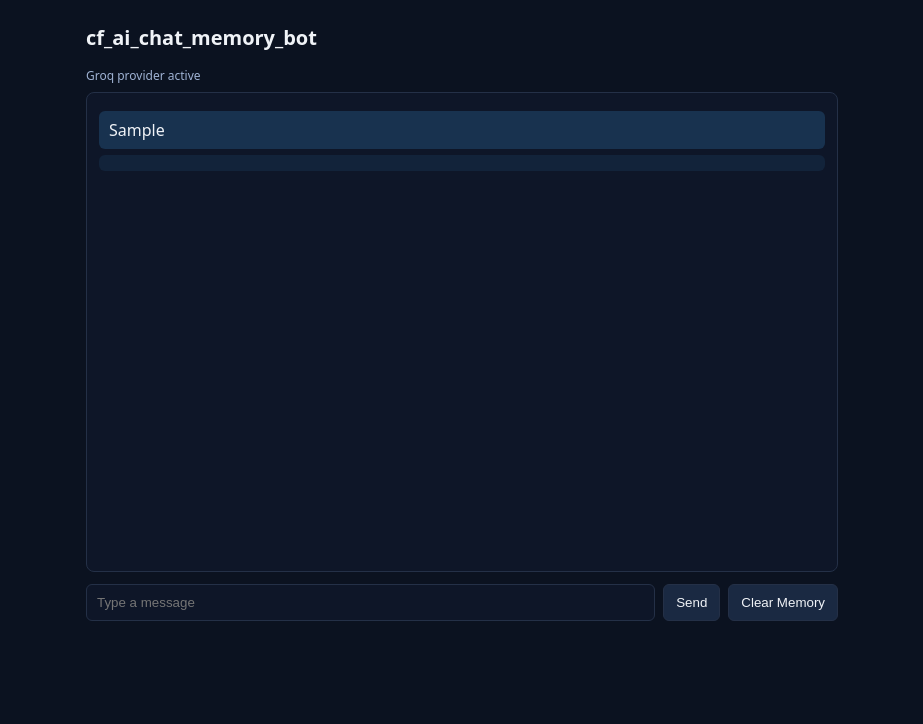
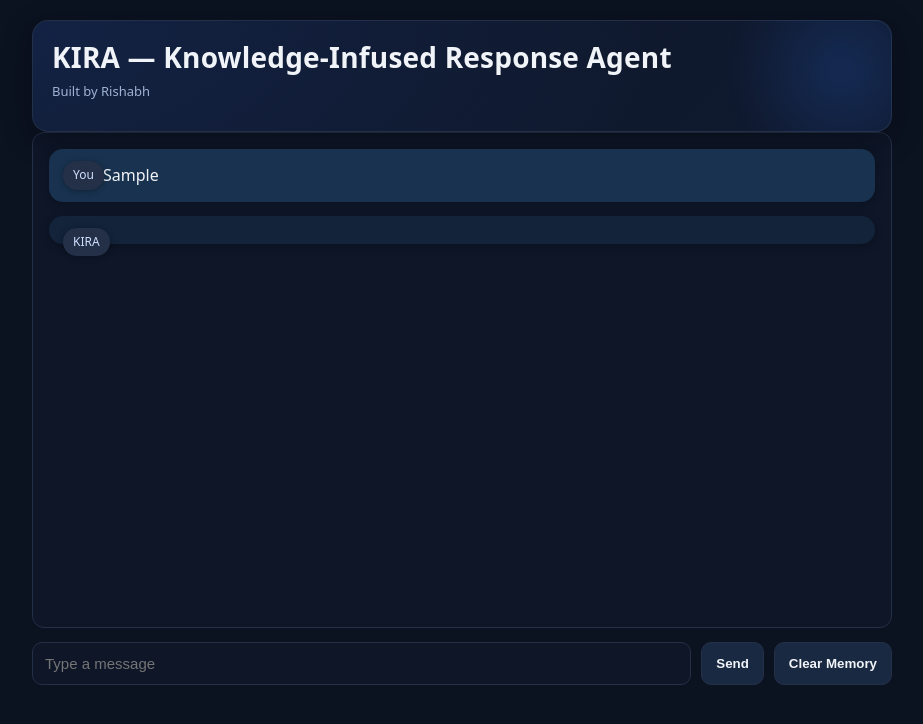
Before and after one commit to Rishabh-Baloni/cf_ai_chat_memory_bot, a website: page public/index.html in a window 1280 px wide. Both pictures are taken after typing "Sample" into the empty fields and a click on the button "Send". Shown: the whole page, without its empty margins (178-1101 px from the left). Drawn offline with Linux system fonts and the light colour scheme; no server answers.

Commit message:
Push latest changes

```diff
--- a/public/index.html
+++ b/public/index.html
@@ -3,13 +3,15 @@
 <head>
   <meta charset="utf-8" />
   <meta name="viewport" content="width=device-width, initial-scale=1" />
-  <title>cf_ai_chat_memory_bot</title>
+  <title>KIRA — Knowledge-Infused Response Agent</title>
   <link rel="stylesheet" href="/styles.css" />
 </head>
 <body>
   <div class="app">
-    <h1>cf_ai_chat_memory_bot</h1>
-    <div id="status" class="status">Groq provider active</div>
+    <header class="hero">
+      <h1>KIRA — Knowledge-Infused Response Agent</h1>
+      <div class="subtitle">Built by Rishabh</div>
+    </header>
     <div id="messages" class="messages"></div>
     <div class="input">
       <input id="text" placeholder="Type a message" />
--- a/public/styles.css
+++ b/public/styles.css
@@ -1,12 +1,19 @@
 * { box-sizing: border-box; }
-body { margin: 0; font-family: system-ui, sans-serif; background: #0b1220; color: #f0f3f7; }
-.app { max-width: 800px; margin: 0 auto; padding: 24px; }
-h1 { margin: 0 0 16px 0; font-size: 20px; }
-.status { font-size: 12px; color: #9fb2d3; margin-bottom: 8px; }
+:root { --bg-1:#0b1220; --bg-2:#0e1628; --bg-3:#101a30; --text:#f0f3f7; --muted:#9fb2d3; }
+body { margin: 0; font-family: system-ui, sans-serif; background: var(--bg-1); color: var(--text); }
+.app { max-width: 900px; margin: 0 auto; padding: 20px; }
+.hero { position: relative; border-radius: 16px; padding: 18px 20px; background: radial-gradient(1200px 600px at -10% -10%, rgba(46,100,216,0.18), transparent 60%), linear-gradient(135deg, var(--bg-2) 0%, var(--bg-3) 100%); box-shadow: 0 8px 28px rgba(0,0,0,0.35), inset 0 0 0 1px #243047; overflow: hidden; }
+.hero::after { content: ""; position: absolute; right: -60px; top: -60px; width: 220px; height: 220px; background: radial-gradient(closest-side, rgba(31,75,153,0.35), transparent); filter: blur(6px); }
+h1 { margin: 0 0 6px 0; font-size: 28px; letter-spacing: 0.2px; }
+.subtitle { font-size: 13px; color: #9fb2d3; margin-bottom: 14px; }
 
-.messages { height: 60vh; overflow-y: auto; border: 1px solid #243047; border-radius: 8px; padding: 12px; background: #0e1628; }
-.messages .user { background: #18324f; padding: 8px 10px; border-radius: 6px; margin: 6px 0; white-space: pre-wrap; }
-.messages .assistant { background: #12233a; padding: 8px 10px; border-radius: 6px; margin: 6px 0; white-space: pre-wrap; }
+.messages { height: 62vh; overflow-y: auto; border: 1px solid #243047; border-radius: 12px; padding: 16px; background: var(--bg-2); display: flex; flex-direction: column; gap: 14px; }
+.messages .user, .messages .assistant { position: relative; padding: 14px 16px 14px 54px; border-radius: 14px; margin: 0; white-space: pre-wrap; line-height: 1.55; box-shadow: 0 2px 10px rgba(0,0,0,0.25); }
+.messages .user { background: #18324f; }
+.messages .assistant { background: #12233a; }
+.messages .user::before, .messages .assistant::before { content: ""; position: absolute; left: 14px; top: 12px; font-size: 12px; padding: 5px 10px; border-radius: 999px; background: #243047; color: #cfe0ff; box-shadow: 0 1px 6px rgba(0,0,0,0.3); }
+.messages .user::before { content: "You"; }
+.messages .assistant::before { content: "KIRA"; }
 pre, code { font-family: ui-monospace, SFMono-Regular, Menlo, Consolas, monospace; }
 pre { background: #0b172a; border: 1px solid #243047; border-radius: 6px; padding: 8px; overflow-x: auto; }
 table.md-table { width: 100%; border-collapse: collapse; margin: 8px 0; }
@@ -15,7 +22,7 @@ table.md-table th, table.md-table td { border: 1px solid #243047; padding: 6px 8
 .messages .assistant h2 { font-size: 18px; margin: 10px 0 6px; }
 .messages .assistant h3 { font-size: 16px; margin: 10px 0 6px; }
 .messages .assistant blockquote { border-left: 3px solid #243047; padding-left: 10px; color: #bcd0e9; }
-.input { display: flex; gap: 8px; margin-top: 12px; }
-input { flex: 1; padding: 10px; border-radius: 6px; border: 1px solid #243047; background: #0e1628; color: #f0f3f7; }
-button { padding: 10px 12px; border-radius: 6px; border: 1px solid #243047; background: #1a2942; color: #f0f3f7; cursor: pointer; }
+.input { display: flex; gap: 10px; margin-top: 14px; }
+input { flex: 1; padding: 12px; border-radius: 10px; border: 1px solid #243047; background: #0e1628; color: #f0f3f7; font-size: 15px; }
+button { padding: 12px 14px; border-radius: 10px; border: 1px solid #243047; background: #1a2942; color: #f0f3f7; cursor: pointer; font-weight: 600; }
 button:hover { background: #203255; }
--- a/src/durable/ChatSession.ts
+++ b/src/durable/ChatSession.ts
@@ -16,7 +16,7 @@ export class ChatSession {
     if (req.method === "POST" && url.pathname === "/chat") {
       const body = await req.json() as any;
       const message: string = body.message || "";
-      const system = body.system || "You are cf_ai_chat_memory_bot running on Cloudflare Workers with Groq. Use the provided session facts and full conversation history to maintain in-session memory. Do not claim to be ChatGPT; identify as an AI assistant in this app.";
+      const system = body.system || "You are KIRA — Knowledge-Infused Response Agent, running on Cloudflare Workers with Groq. Always identify as KIRA. You have in-session memory using provided facts and full conversation history. If asked about your origin or creator, say: I was built by Rishabh. Do not claim to be ChatGPT. Be helpful, concise, and use markdown when appropriate.";
       const turns: StoredTurn[] = (await this.state.storage.get<StoredTurn[]>("turns")) || [];
       const summary: string | undefined = await this.state.storage.get<string>("summary");
       const facts = (await this.state.storage.get<Record<string, string>>("facts")) || {};
@@ -48,7 +48,7 @@ export class ChatSession {
       return new Response(JSON.stringify({ assistant }), { headers: { "content-type": "application/json" } });
     }
     if ((req.method === "POST" && url.pathname.startsWith("/stream")) || (req.method === "GET" && url.pathname === "/stream")) {
-      const systemParam = url.searchParams.get("system") || "You are cf_ai_chat_memory_bot running on Cloudflare Workers with Groq. Use the provided session facts and full conversation history to maintain in-session memory. Do not claim to be ChatGPT; identify as an AI assistant in this app.";
+      const systemParam = url.searchParams.get("system") || "You are KIRA — Knowledge-Infused Response Agent, running on Cloudflare Workers with Groq. Always identify as KIRA. You have in-session memory using provided facts and full conversation history. If asked about your origin or creator, say: I was built by Rishabh. Do not claim to be ChatGPT. Be helpful, concise, and use markdown when appropriate.";
       let body: any = {};
       if (req.method === "POST") {
         try { body = await req.json() as any; } catch {}
--- a/src/worker.ts
+++ b/src/worker.ts
@@ -29,7 +29,7 @@ export default {
     if (url.pathname === "/api/stream" && req.method === "GET") {
       let sessionId = url.searchParams.get("sessionId") || "";
       const message = url.searchParams.get("message") || "";
-      const system = url.searchParams.get("system") || "You are a helpful assistant.";
+      const system = url.searchParams.get("system") || "You are KIRA — Knowledge-Infused Response Agent, running on Cloudflare Workers with Groq. Always identify as KIRA. You have in-session memory using provided facts and full conversation history. If asked about your origin or creator, say: I was built by Rishabh. Do not claim to be ChatGPT. Be helpful, concise, and use markdown when appropriate.";
       if (!sessionId) sessionId = crypto.randomUUID();
       const id = env.CHAT_SESSIONS.idFromName(sessionId);
       const stub = env.CHAT_SESSIONS.get(id);
```
Also changed, not shown: README.md.
